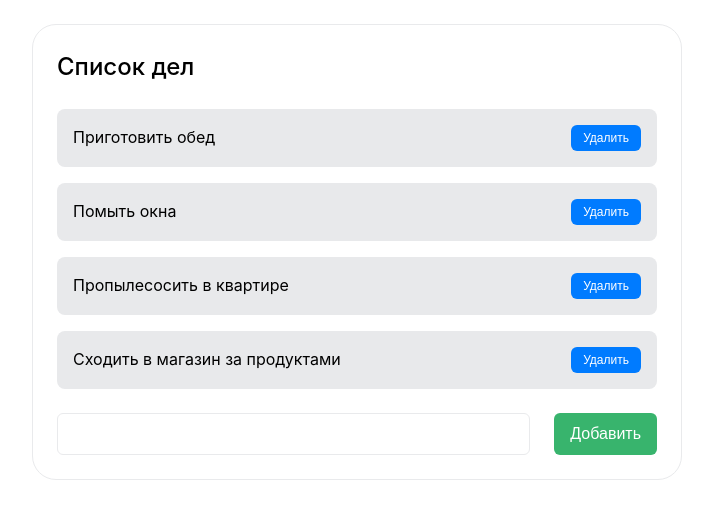
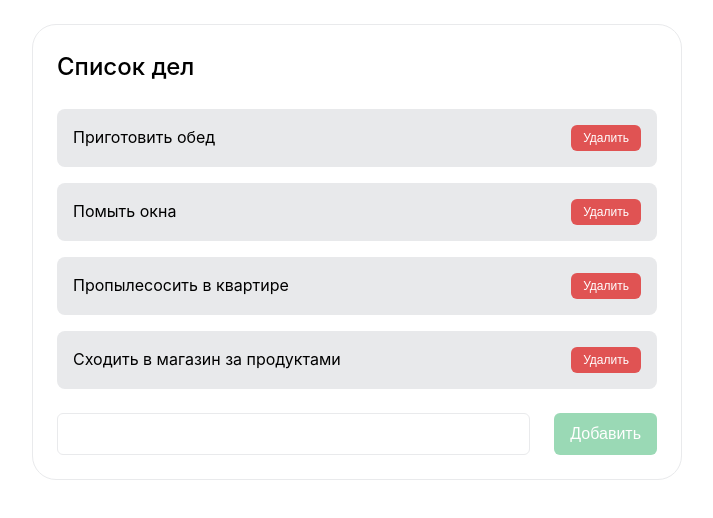
Before and after one commit to Angular-OTUS/ToDoList-PetrovaLidiya, an Angular app: page / in a window 1280 px wide. Shown: the top 518 px of the page, without its empty margins (0-713 px from the left). Built offline with nearby package versions, Linux system fonts and the light colour scheme.

Commit message:
Домашнее задание №2

```diff
--- a/package.json
+++ b/package.json
@@ -22,10 +22,12 @@
   },
   "private": true,
   "dependencies": {
+    "@angular/cdk": "^20.2.14",
     "@angular/common": "^20.3.0",
     "@angular/compiler": "^20.3.0",
     "@angular/core": "^20.3.0",
     "@angular/forms": "^20.3.0",
+    "@angular/material": "^20.2.14",
     "@angular/platform-browser": "^20.3.0",
     "@angular/router": "^20.3.0",
     "rxjs": "~7.8.0",
--- /dev/null
+++ b/src/app/components/to-do-list-item/to-do-list-item.html
@@ -0,0 +1,4 @@
+ <li class="todolist-item">
+    <div class="title">{{ item.title }}</div>
+    <button class="button button--delete" (click)="onDelete.emit()">Удалить</button>
+</li>
--- /dev/null
+++ b/src/app/components/to-do-list-item/to-do-list-item.scss
@@ -0,0 +1,11 @@
+.todolist-item {
+    display: flex;
+    justify-content: space-between;
+    background-color: #e8e9eb;
+    border-radius: 8px;
+    padding: 16px;
+    .title {
+        font-size: 16px;
+        line-height: 24px;
+    }
+}
--- /dev/null
+++ b/src/app/components/to-do-list-item/to-do-list-item.ts
@@ -0,0 +1,12 @@
+import { Component, EventEmitter, Input, Output } from '@angular/core';
+
+@Component({
+  selector: 'app-to-do-list-item',
+  imports: [],
+  templateUrl: './to-do-list-item.html',
+  styleUrl: './to-do-list-item.scss',
+})
+export class ToDoListItemComponent {
+  @Input() public item: any;
+  @Output() public onDelete: EventEmitter<void> = new EventEmitter<void>();
+}
--- a/src/app/components/to-do-list/to-do-list.html
+++ b/src/app/components/to-do-list/to-do-list.html
@@ -2,14 +2,23 @@
     <h1>Список дел</h1>
     <ul class="todolist-list">
         @for (item of toDoList; track item.id) {
-            <li class="todolist-item">
-                <div class="title">{{ item.title }}</div>
-                <button class="btn btn-delete" (click)="delete(item.id)">Удалить</button>
-            </li>
+            <app-to-do-list-item
+                [item]="item"
+                (onDelete)="delete(item.id)"
+            ></app-to-do-list-item>
         }
     </ul>
     <div class="form-row">
-        <input class="input-text" type="text" [value]="taskText" (input)="onInput($event)">
-        <button class="btn btn-add" (click)="add()">Добавить</button>
+        <input
+            matInput
+            class="input-text"
+            type="text"
+            [(ngModel)]="taskText"
+            (input)="onInput($event)">
+        <button
+            class="button button--add"
+            (click)="add()"
+            [attr.disabled]="disabled ? disabled : null"
+        >Добавить</button>
     </div>
 </div>
--- a/src/app/components/to-do-list/to-do-list.scss
+++ b/src/app/components/to-do-list/to-do-list.scss
@@ -22,55 +22,8 @@
     flex-direction: column;
     gap: 16px;
 }
-.todolist-item {
-    display: flex;
-    justify-content: space-between;
-    background-color: #e8e9eb;
-    border-radius: 8px;
-    padding: 16px;
-    .title {
-        font-size: 16px;
-        line-height: 24px;
-    }
-}
 .form-row {
     display: flex;
     justify-content: space-between;
     gap: 24px;
 }
-.input-text {
-    font-size: 16px;
-    line-height: 24px;
-    outline: none;
-    border: 1px solid #e9eaec;
-    border-radius: 6px;
-    padding: 8px 16px;
-    width: 100%;
-}
-.btn {
-    color: white;
-    border: none;
-    border-radius: 6px;
-    transition: background-color 0.3s ease;
-    text-align: center;
-    display: inline-block;
-    cursor: pointer;
-}
-.btn-delete {
-    background-color: #007bff;
-    padding: 4px 12px;
-    font-size: 12px;
-    line-height: 18px;
-    &:hover {
-        background-color: #0056b3;
-    }
-}
-.btn-add {
-    background-color: #38b46d;
-    padding: 8px 16px;
-    font-size: 16px;
-    line-height: 24px;
-    &:hover {
-        background-color: #24a058;
-    }
-}
--- a/src/app/components/to-do-list/to-do-list.ts
+++ b/src/app/components/to-do-list/to-do-list.ts
@@ -1,8 +1,15 @@
 import { Component } from '@angular/core';
+import { ToDoListItemComponent } from '../to-do-list-item/to-do-list-item';
+import { MatInputModule } from '@angular/material/input';
+import { FormsModule } from '@angular/forms';
 
 @Component({
   selector: 'app-to-do-list',
-  imports: [],
+  imports: [
+    MatInputModule,
+    FormsModule,
+    ToDoListItemComponent,
+  ],
   templateUrl: './to-do-list.html',
   styleUrl: './to-do-list.scss',
   standalone: true,
@@ -12,6 +19,8 @@ export class ToDoListComponent {
   public toDoList: ToDoListType[];
 
   public taskText = '';
+
+  public disabled = true;
 
   private instanceCounter = 0;
 
@@ -52,11 +61,12 @@ export class ToDoListComponent {
       }
       this.toDoList.push(newItem);
       this.taskText = '';
+      this.disabled = true;
     }
   }
 
   public onInput(event: Event): void {
-    this.taskText = (event.target as HTMLInputElement).value;
+    this.disabled = this.taskText === '' ? true : false;
   }
 
 }
--- a/src/styles.scss
+++ b/src/styles.scss
@@ -1 +1,42 @@
-/* You can add global styles to this file, and also import other style files */
+@use '@angular/material' as mat;
+.input-text {
+    font-size: 16px;
+    line-height: 24px;
+    outline: none;
+    border: 1px solid #e9eaec;
+    border-radius: 6px;
+    padding: 8px 16px;
+    width: 100%;
+}
+.button {
+    color: white;
+    border: none;
+    border-radius: 6px;
+    transition: background-color 0.3s ease;
+    text-align: center;
+    display: inline-block;
+    cursor: pointer;
+}
+.button--delete {
+    background-color: #e05353;
+    padding: 4px 12px;
+    font-size: 12px;
+    line-height: 18px;
+    &:hover {
+        background-color: #ca4949;
+    }
+}
+.button--add {
+    background-color: #38b46d;
+    padding: 8px 16px;
+    font-size: 16px;
+    line-height: 24px;
+    &:hover {
+        background-color: #24a058;
+    }
+    &:disabled {
+        opacity: 0.5;
+        cursor: not-allowed;
+        pointer-events: none;
+    }
+}
```
Also changed, not shown: 2 other files (tests, documents, lock files or other folders).
